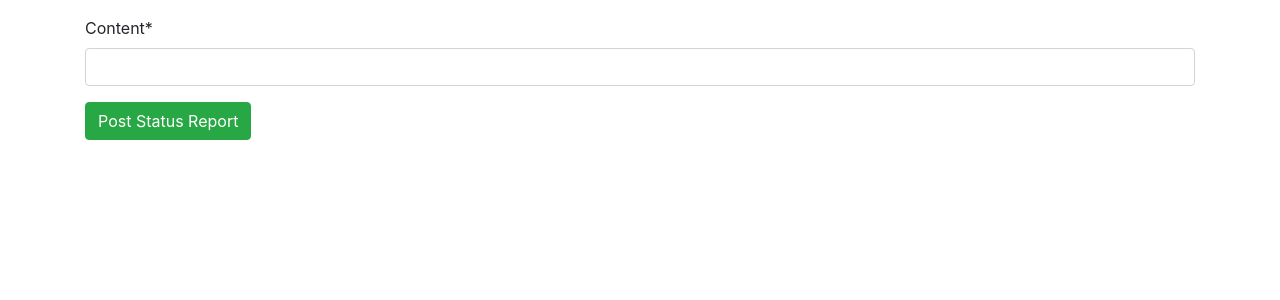
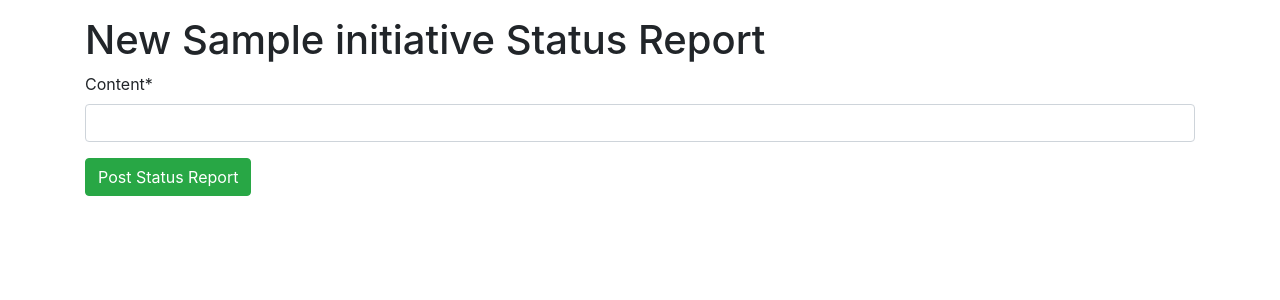
Before and after one commit to AnotherRusty/simple-django-endpoint, a Django app: page /initiatives/status/1 in a window 1280 px wide. Shown: the part 56-356 px from the top of the page. Run offline with Django 3.2, Linux system fonts and the light colour scheme; a user stored in the database is signed in; tables that the repository leaves empty hold one stand-in row (values such as "Sample post"); some libraries are stand-ins or nearby versions.

Commit message:
New Status Report <h1></h1>

```diff
--- a/initiative/templates/status.html
+++ b/initiative/templates/status.html
@@ -6,6 +6,7 @@
 {% endblock extra_css %}
 {% block content %}
 
+<h1>New {{ initiative.title }} Status Report</h1>
 <form action="{% url 'initiatives:status' initiative.id %}" method="POST" class="input-form">
     {% csrf_token %}
     {{ form|crispy }}
```
